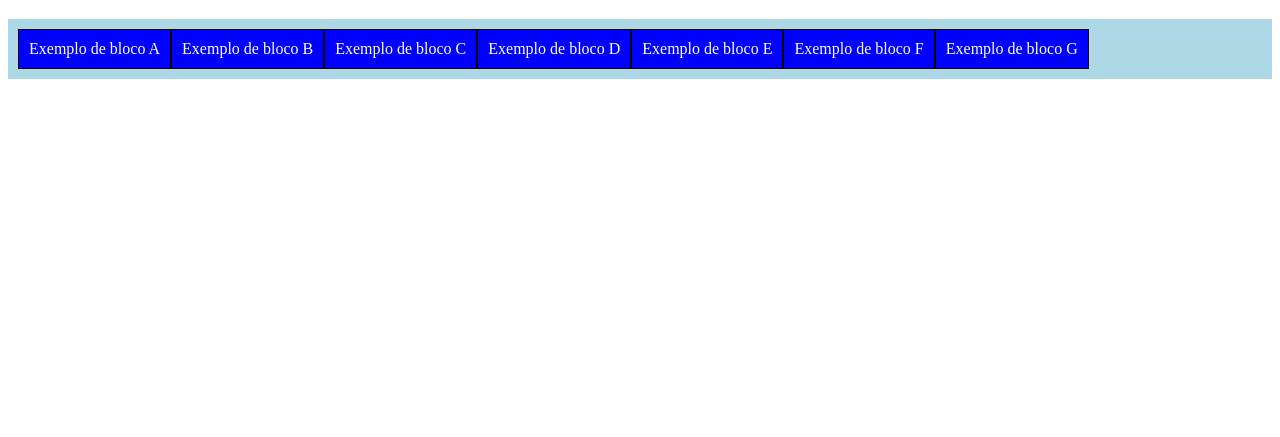
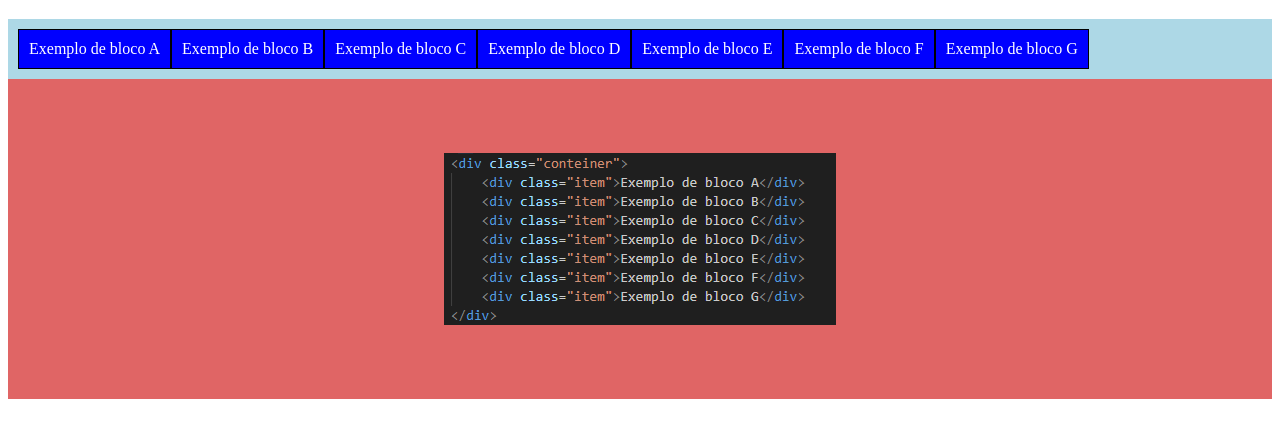
Before and after one commit to Victor-Cantanhede/flex-box, a plain HTML site: page flex003/index.html in a window 1280 px wide. Shown: the part 61-498 px from the top of the page. Drawn offline with Linux system fonts and the light colour scheme.

Commit message:
centralizando img com flex box

```diff
--- a/flex003/index.html
+++ b/flex003/index.html
@@ -12,6 +12,11 @@
             /*A configuração DISPLAY: FLEX sempre deve ser na div "pai", ou seja, no conteiner*/
             display: flex;
             flex-direction: row;
+
+            /*
+            - Justify-content = Alinha no eixo principal
+            - Align-items = Alinha no eixo transversal
+            */
         }
 
         div.item {
@@ -20,6 +25,17 @@
             padding: 10px;
             border: 1px solid black;
             text-align: center;
+        }
+
+        div.imagem {
+            height: 300px;
+            padding: 10px;
+            background-color: rgb(224, 101, 101);
+
+            /*CENTRALIZANDO IMG COM FLEX BOX*/
+            display: flex;
+            justify-content: center;
+            align-items: center;
         }
     </style>
 </head>
@@ -34,5 +50,8 @@
         <div class="item">Exemplo de bloco F</div>
         <div class="item">Exemplo de bloco G</div>
     </div>
+    <div class="imagem">
+        <img src="imagens/print001.png" alt="print001">
+    </div>
 </body>
 </html>
```
Also changed, not shown: flex003/imagens/print001.png (added).
